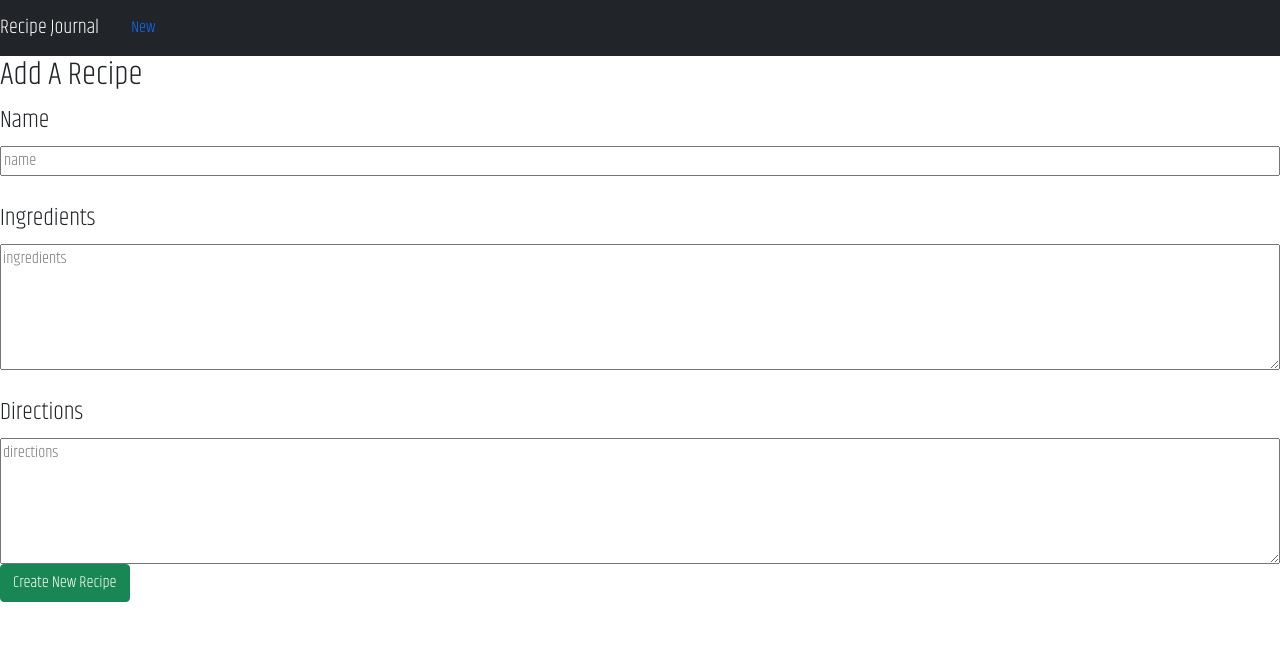
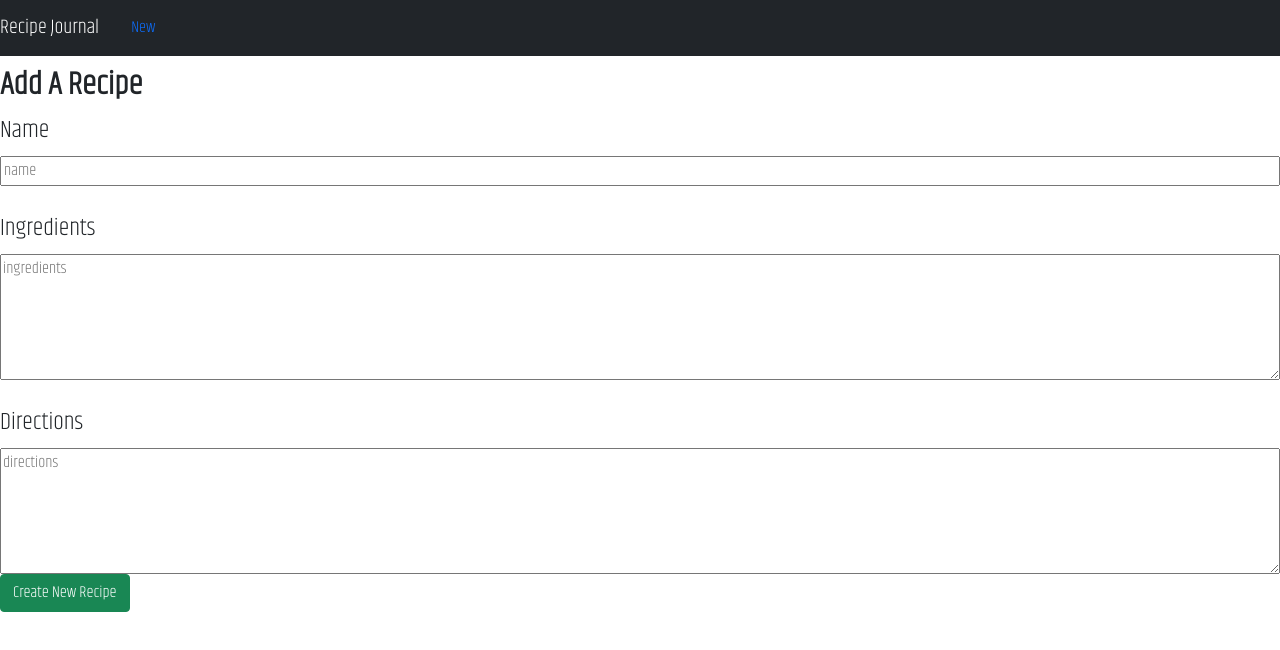
Before and after one commit to sakifree/recipe-journal-frontend, a React (Create React App) app: page /create in a window 1280 px wide. Shown: the top 650 px of the page. Built offline with nearby package versions, Linux system fonts and the light colour scheme.

Commit message:
styles index and show pages

```diff
--- a/src/index.css
+++ b/src/index.css
@@ -43,3 +43,16 @@ code {
 .show-title {
   text-align: center;
 }
+
+.create-form {
+  margin-top: 10px;
+}
+
+.index-list {
+  text-decoration: none;
+  color: black;
+}
+
+.index-list:hover {
+  color: teal;
+}
--- a/src/pages/Create.js
+++ b/src/pages/Create.js
@@ -4,7 +4,7 @@ import { Form } from "react-router-dom"
 const Create = (props) => {
     return (
         <div className="create-form">
-            <h2>Add A Recipe</h2>
+            <h2><b>Add A Recipe</b></h2>
             <Form action="/create" method="post">
                 <div className="create-form-container">
                     <legend>Name</legend>
--- a/src/pages/Index.js
+++ b/src/pages/Index.js
@@ -16,7 +16,7 @@ const Index = (props) => {
                 <input type="text" placeholder="Search.." className="search" onChange={event => setSearch(event.target.value)}/>
                 <ul className="search-list">
                     {recipes.filter(recipe => recipe.name.toLowerCase().includes(search)).map((recipe) => (
-                    <Link to={`/post/${recipe.id}`}>
+                    <Link className="index-list" to={`/post/${recipe.id}`}>
                         <li key={recipe.id} className="list-item">{recipe.name}</li>
                     </Link>
                     ))}
--- a/src/pages/Show.js
+++ b/src/pages/Show.js
@@ -6,7 +6,7 @@ const Show = (props) => {
 
     return (
         <div>
-            <h1 className="show-title">{recipe.name}</h1>
+            <h1 className="show-title"><b>{recipe.name}</b></h1>
             <h3>Ingredients</h3>
             <p>{recipe.ingredients}</p>
             <h3>Directions</h3>
```
